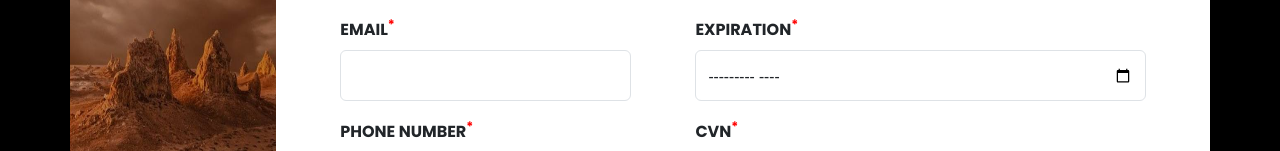
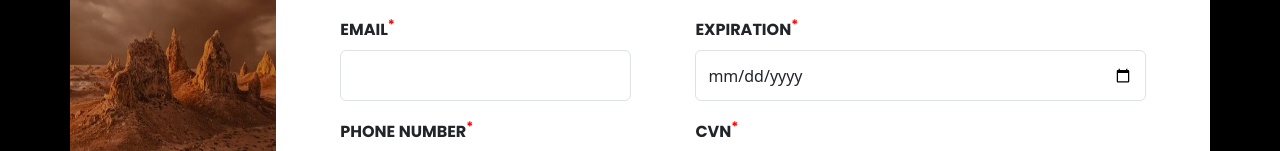
Before and after one commit to BachNguyenT/K-G0, a Vue app: page / in a window 1280 px wide. Shown: the part 388-539 px from the top of the page. Built offline with nearby package versions, Linux system fonts and the light colour scheme.

Commit message:
date feature support for safari

```diff
--- a/src/App.css
+++ b/src/App.css
@@ -13,7 +13,6 @@
   flex-direction: row;
   padding: 2rem 0;
   height: 100vh;
-  /* margin: 0 auto; */
 }
 
 .image-container {
@@ -23,18 +22,9 @@
 }
 
 .img {
-  /* height: 100%;
-  width: auto;
-  object-fit: cover;
-  object-position: center; */
   display: block;
-  /* max-width: 100%; */
   width: 100%;
   height: 100%;
-}
-
-.form {
-  /* min-width: 70vw; */
 }
 
 .notsupported {
--- a/src/components/Form/DonationForm.vue
+++ b/src/components/Form/DonationForm.vue
@@ -122,13 +122,13 @@
       <div class="form_wrapper">
         <label for="Expiration" class="form-label">EXPIRATION</label>
         <input
-          type="month"
+          type="date"
           class="form-control"
           id="Expiration"
           name="Expiration"
           v-model="values.expiration"
           required
-          pattern="^\d{4}-\d{2}$"
+
         />
         <div class="invalid-feedback">Please provide a valid Expiration</div>
       </div>
```
